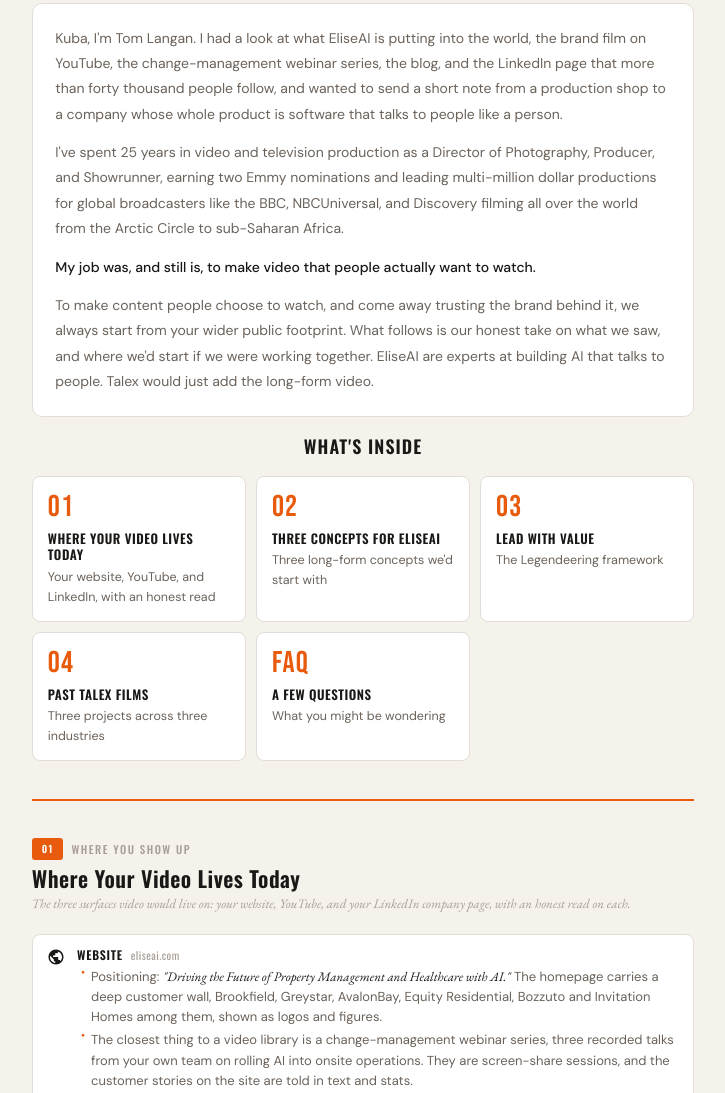
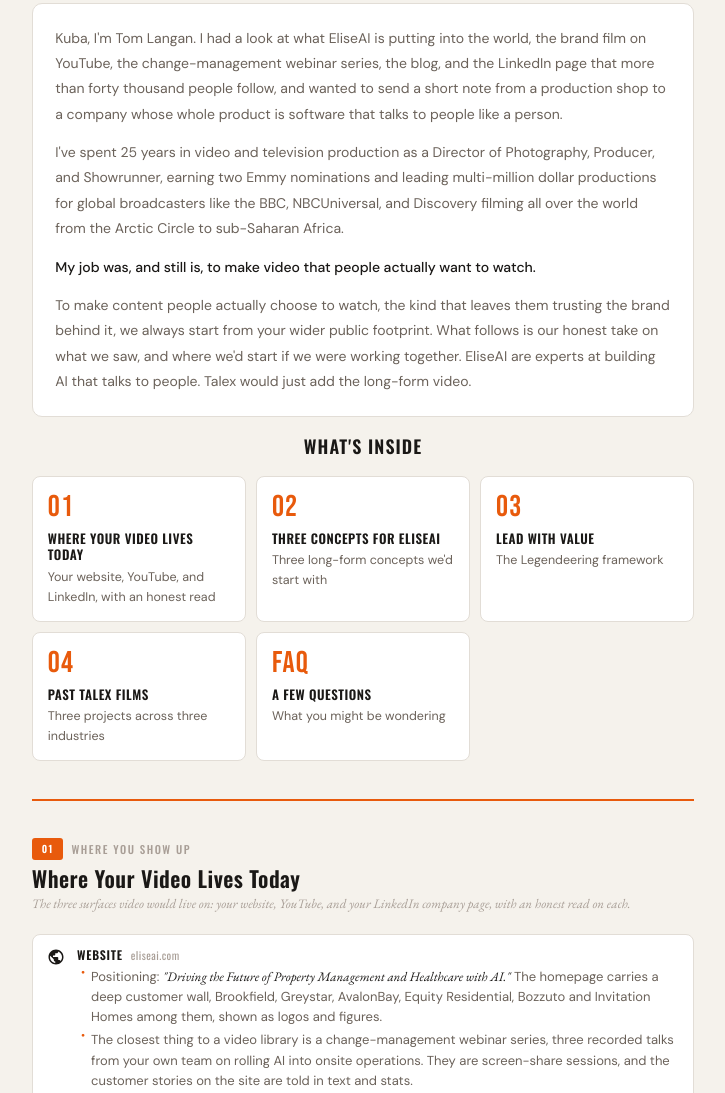
Before and after one commit to TalexMedia/eliseai-strategy, a plain HTML site: page index.html in a window 1280 px wide. Shown: the part 1425-2518 px from the top of the page, without its empty margins (277-1002 px from the left). Drawn offline with nearby package versions, Linux system fonts and the light colour scheme.

Commit message:
Language pass: smooth opening framing sentence (read-aloud)

```diff
--- a/index.html
+++ b/index.html
@@ -305,7 +305,7 @@
     <p>Kuba, I'm Tom Langan. I had a look at what EliseAI is putting into the world, the brand film on YouTube, the change-management webinar series, the blog, and the LinkedIn page that more than forty thousand people follow, and wanted to send a short note from a production shop to a company whose whole product is software that talks to people like a person.</p>
     <p>I've spent 25 years in video and television production as a Director of Photography, Producer, and Showrunner, earning two Emmy nominations and leading multi-million dollar productions for global broadcasters like the BBC, NBCUniversal, and Discovery filming all over the world from the Arctic Circle to sub-Saharan Africa.</p>
     <p><strong>My job was, and still is, to make video that people actually want to watch.</strong></p>
-    <p>To make content people choose to watch, and come away trusting the brand behind it, we always start from your wider public footprint. What follows is our honest take on what we saw, and where we'd start if we were working together. EliseAI are experts at building AI that talks to people. Talex would just add the long-form video.</p>
+    <p>To make content people actually choose to watch, the kind that leaves them trusting the brand behind it, we always start from your wider public footprint. What follows is our honest take on what we saw, and where we'd start if we were working together. EliseAI are experts at building AI that talks to people. Talex would just add the long-form video.</p>
   </div>
 
     <div class="whats-inside">
```
